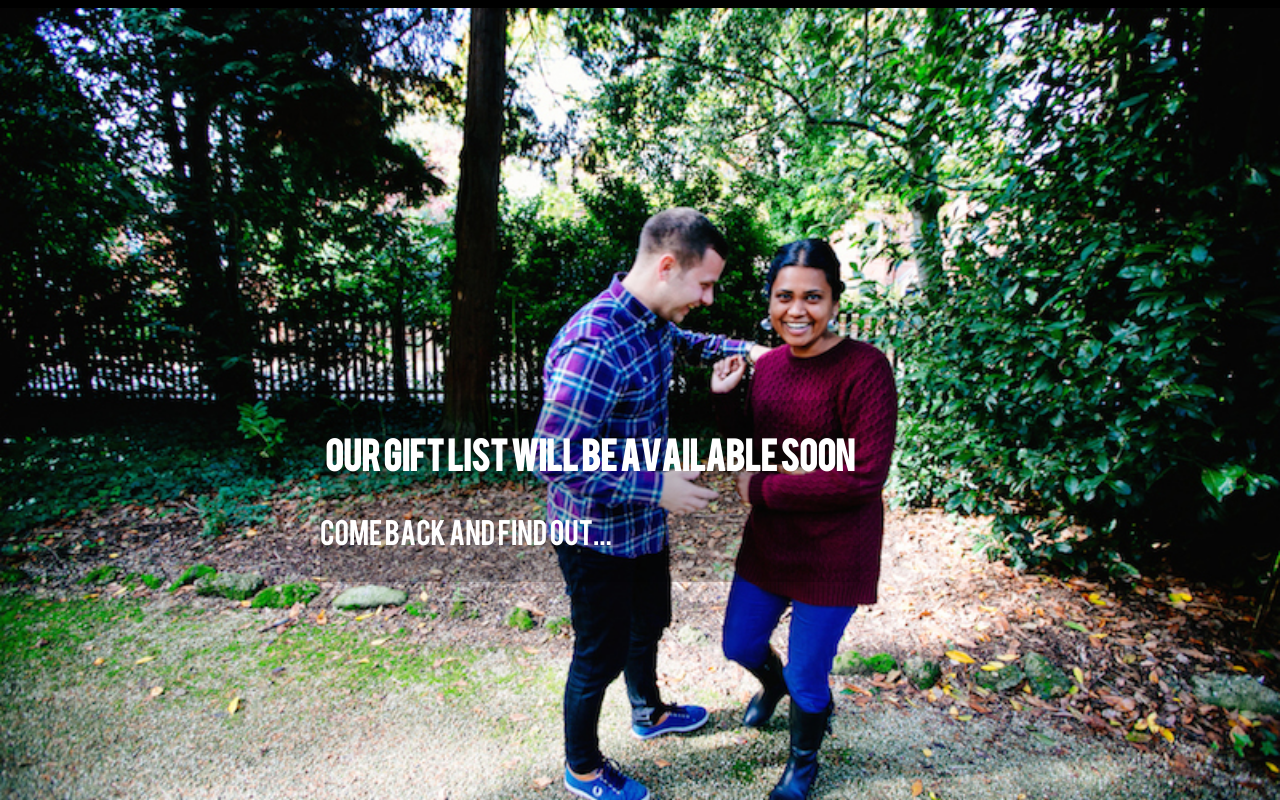
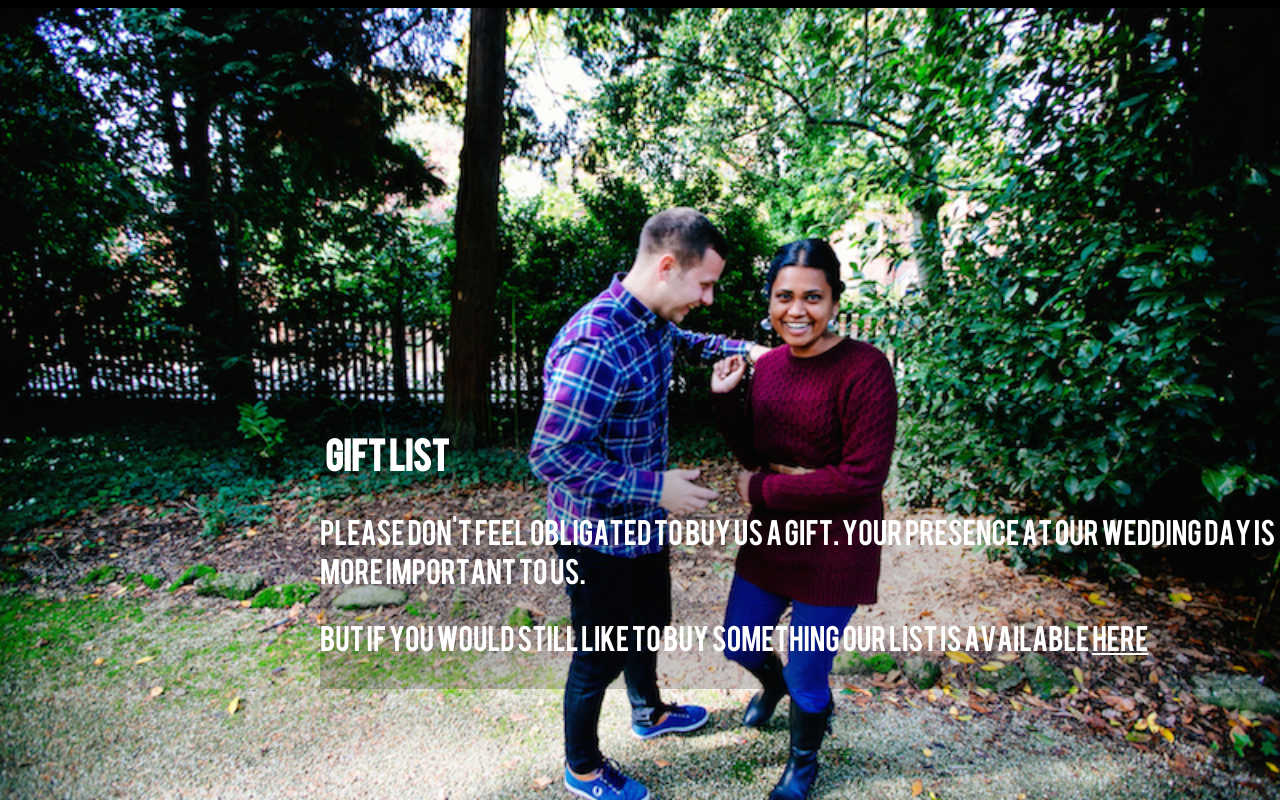
Before and after one commit to bradleycornwell/wedding, a plain HTML site: page index.html in a window 1280 px wide. Both pictures are taken after a click on the item "Gifts". Shown: the part 1600-2400 px from the top of the page. Drawn offline with nearby package versions, Linux system fonts and the light colour scheme; some packages are replaced by stand-ins of ours; a script that the page names is missing.

Commit message:
Adding gift list

```diff
--- a/index.html
+++ b/index.html
@@ -91,7 +91,7 @@
 								<p>5.45pm - Reception @ Kings College, Kings Parade entrance
 									<a href="http://tinyurl.com/pm9zpzh">(Map)</a>
 								</p>
-								<p>8.00pm - Evening guest arrive for a massive party!</p>
+								<p>8.00pm - Evening guests arrive for a massive party!</p>
 			    		</div>
 			    	</div>
 				</div>
@@ -112,8 +112,9 @@
 							data-200-top="opacity: 0"
 							data-anchor-target="#slide-3 h2"
 						>
-				    		<h2>Our gift list will be available soon</h2>
-				    		<p>Come back and find out...</p>
+				    		<h2>Gift List</h2>
+				    		<p>Please don't feel obligated to buy us a gift. Your presence at our wedding day is more important to us.</p>
+				    		<p>But if you would still like to buy something our list is available <a href="https://www.prezola.com/wishlists/10153634">here</a>
 			    		</div>
 			    	</div>
 
```
